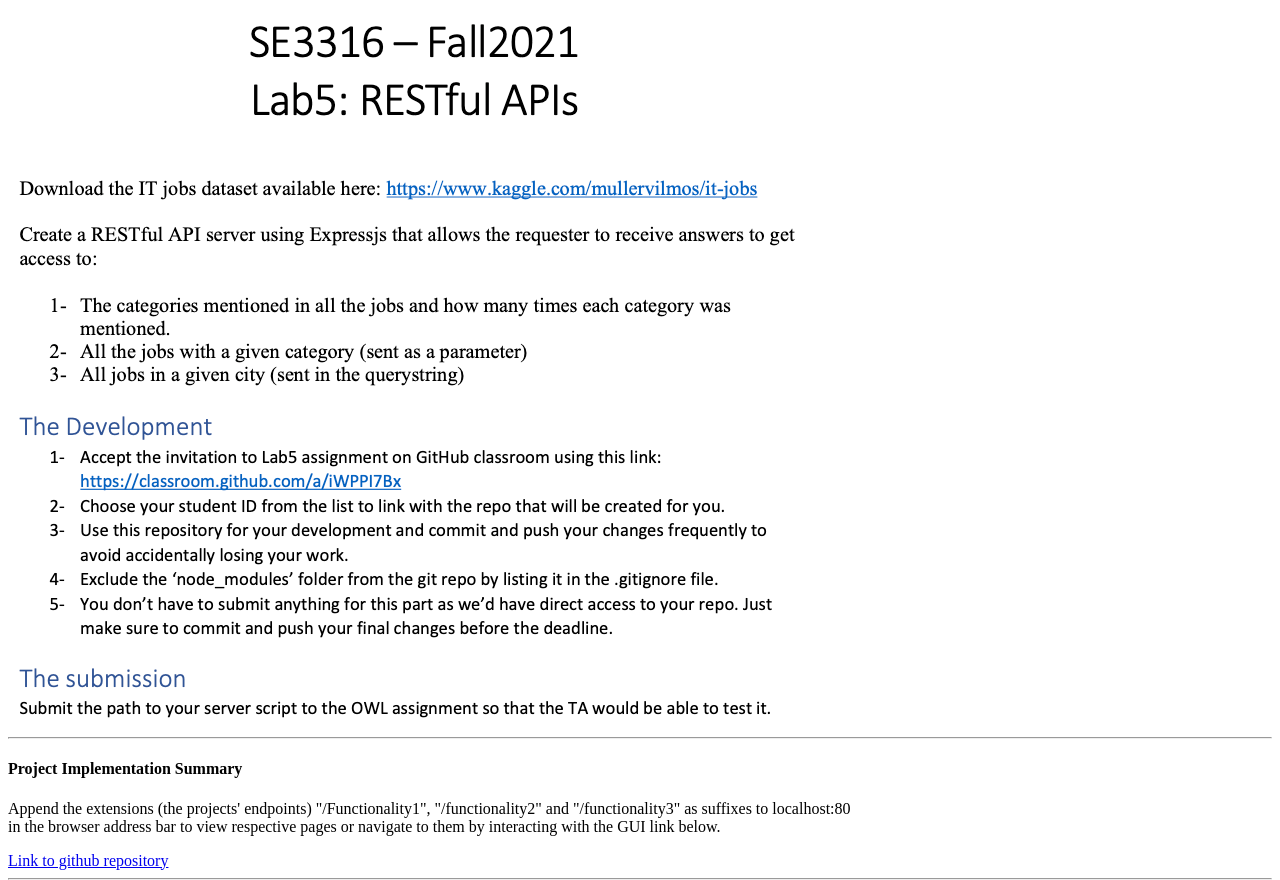
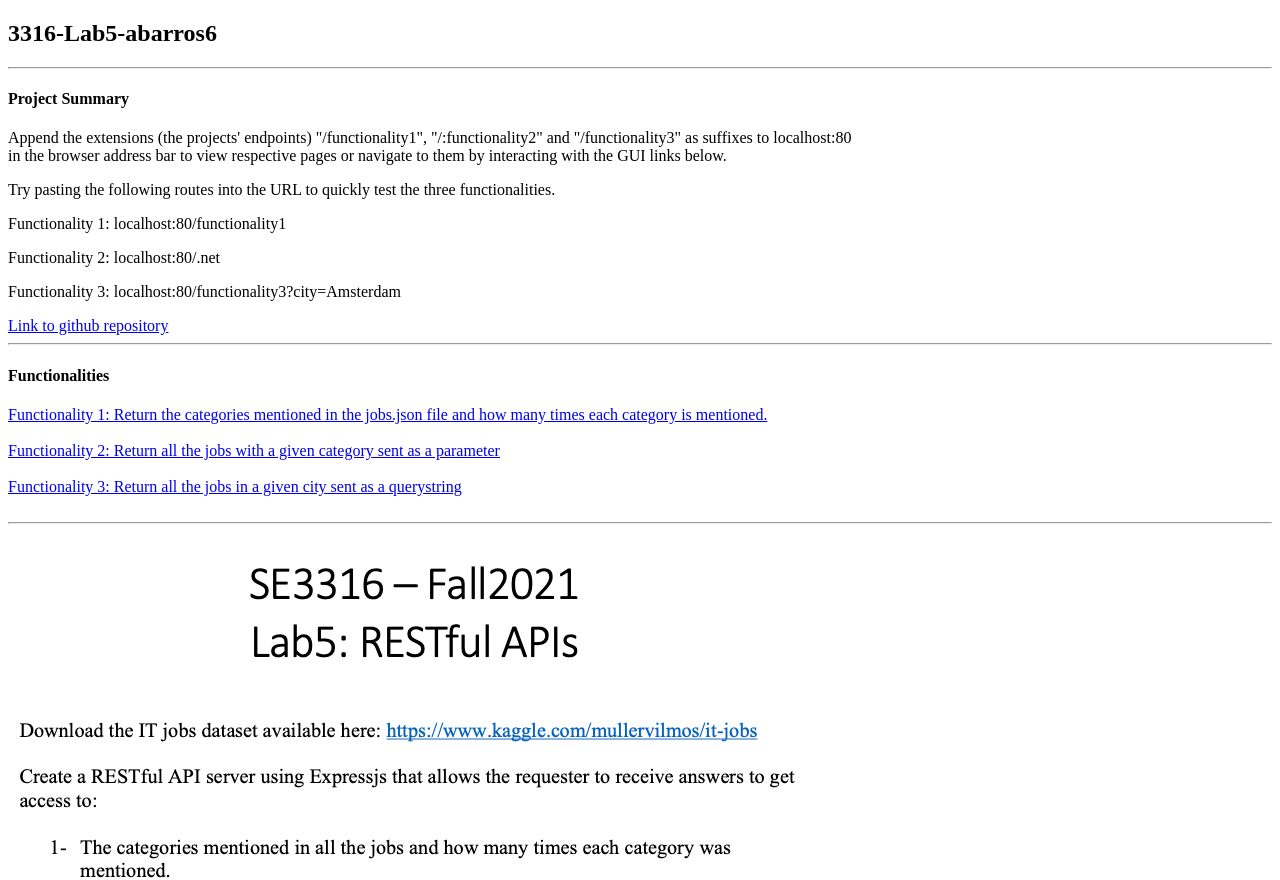
Before and after one commit to ShaimaaAliECE/lab5-abarros6, a website: page frontend/index.html in a window 1280 px wide. Shown: the top 880 px of the page. Drawn offline with Linux system fonts and the light colour scheme.

Commit message:
all functions working, but func 2 front end is not

```diff
--- a/frontend/index.html
+++ b/frontend/index.html
@@ -9,17 +9,35 @@
     </head>
     <body>
 
-        <div>
-            <img src="lab5.png" alt="instructions">
-        </div>
+        <h2>3316-Lab5-abarros6</h2>
 
         <hr>
 
-        <h4>Project Implementation Summary</h4>
+        <h4>Project Summary</h4>
 
-        <p> Append the extensions (the projects' endpoints) "/Functionality1", "/functionality2" and "/functionality3" as suffixes to localhost:80 <br>in the browser address bar to view respective pages or navigate to them by interacting with the GUI link below. </p>
+        <p>
+            Append the extensions (the projects' endpoints) "/functionality1", "/:functionality2" and "/functionality3" as suffixes to localhost:80 <br>in the browser address bar to view respective pages or navigate to them by interacting with the GUI links below.
+        </p>
+
+        <p>
+            Try pasting the following routes into the URL to quickly test the three functionalities.
+            <div>
+                <div>
+                    <p>Functionality 1: localhost:80/functionality1</p>
+                </div>
+                <div>
+                    <p>Functionality 2: localhost:80/.net</a>
+                </div>
+                <div>
+                    <p>Functionality 3: localhost:80/functionality3?city=Amsterdam</p>
+                </div>
+            </div>
+
+        </p>
 
         <a href = "https://github.com/ShaimaaAliECE/lab5-abarros6">Link to github repository</a>
+
+        <br>
 
         <hr>
 
@@ -30,14 +48,30 @@
             <div>
                 <a href='/page1'>Functionality 1: Return the categories mentioned in the jobs.json file and how many times each category is mentioned.</a>
             </div>
+            <br>
             <div>
                 <a href='/page2'>Functionality 2: Return all the jobs with a given category sent as a parameter</a>
             </div>
+            <br>
             <div>
                 <a href='/page3'>Functionality 3: Return all the jobs in a given city sent as a querystring</a>
             </div>
         </div>
 
+        <br>
+
+        <hr>
+
+        <br>
+
+        <div>
+            <img src="lab5.png" alt="instructions">
+        </div>
+
+        <br>
+
+        <hr>
+
 
     </body>
 </html>
```
Also changed, not shown: frontend/page1.html (+6 -2 lines), frontend/page2.html (+5 -1 lines), frontend/page3.html (+7 -3 lines), index.js (+19 -14 lines).
